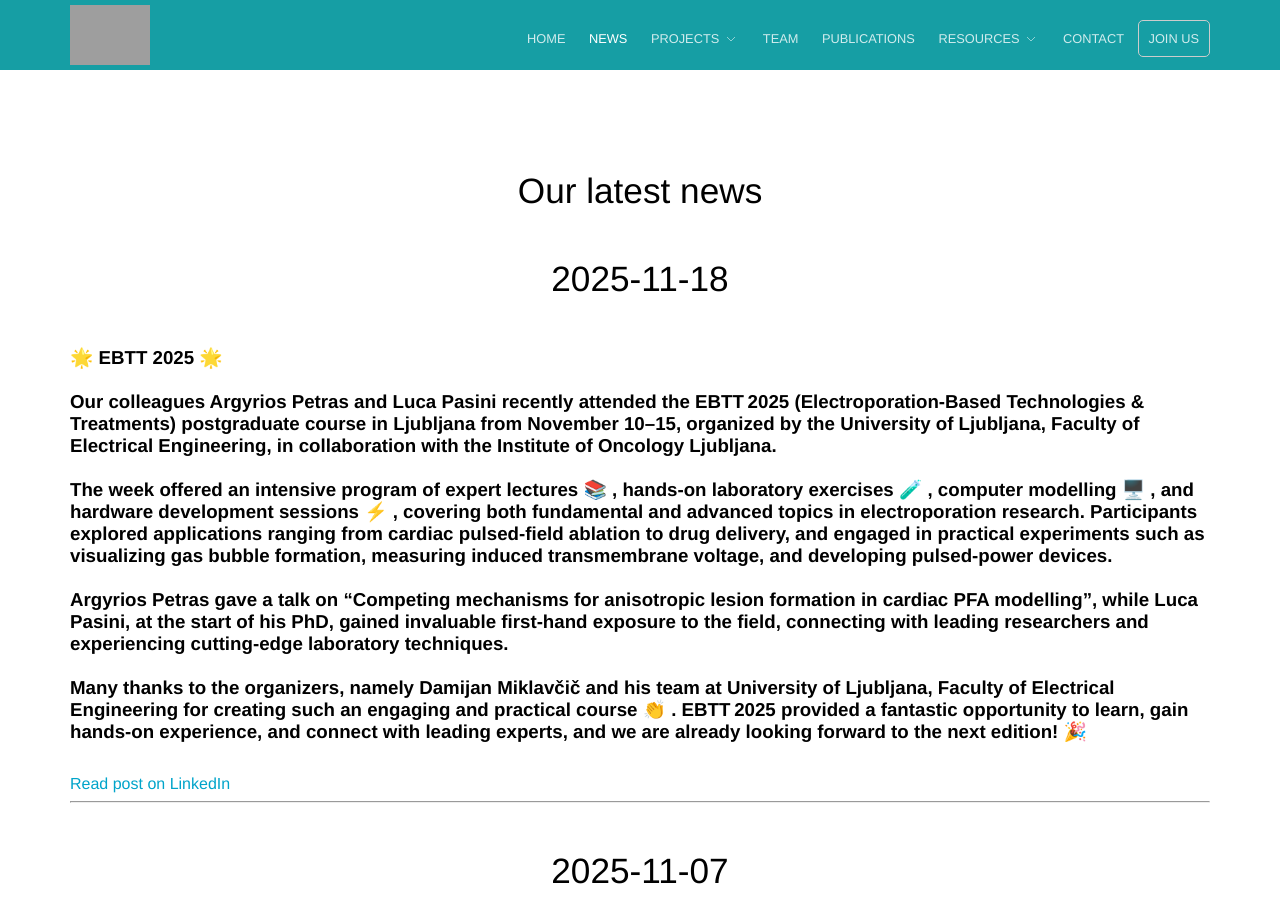
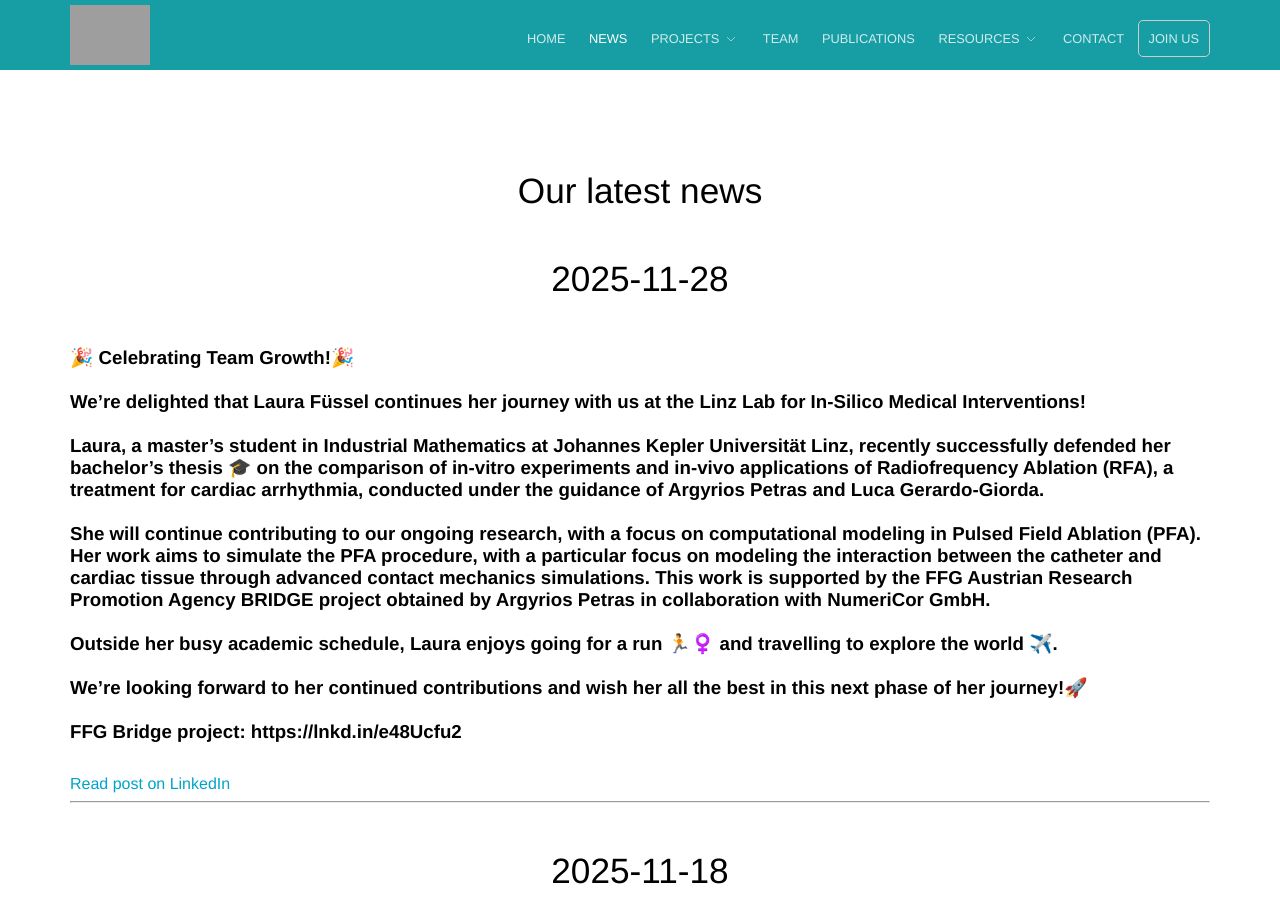
Before and after one commit to linzlabinsilmed/linzlabinsilmed.github.io, a Jekyll site: the page built from news.html, in a window 1280 px wide and 900 px high. Built offline with Jekyll 4.4.1, drawn with Linux system fonts in a browser that asks for light colours; some of the changed text lies outside the part shown; grey boxes are pictures that could not be loaded.

Commit message:
Update LinkedIn feed [auto]

```diff
--- a/_data/linkedin_feed.yml
+++ b/_data/linkedin_feed.yml
@@ -1,3 +1,39 @@
+- title: >-
+    🎉 Celebrating Team Growth!🎉
+
+
+    We’re delighted that Laura Füssel continues her journey with us at the Linz
+    Lab for In-Silico Medical Interventions!
+
+
+    Laura, a master’s student in Industrial Mathematics at Johannes Kepler
+    Universität Linz, recently successfully defended her bachelor’s thesis 🎓 on
+    the comparison of in-vitro experiments and in-vivo applications of
+    Radiofrequency Ablation (RFA), a treatment for cardiac
+    arrhythmia,  conducted under the guidance of Argyrios Petras and Luca
+    Gerardo-Giorda.
+
+
+    She will continue contributing to our ongoing research, with a focus on
+    computational modeling in Pulsed Field Ablation (PFA). Her work aims to
+    simulate the PFA procedure, with a particular focus on modeling the
+    interaction between the catheter and cardiac tissue through advanced contact
+    mechanics simulations. This work is supported by the FFG Austrian Research
+    Promotion Agency BRIDGE project obtained by Argyrios Petras in collaboration
+    with NumeriCor GmbH.
+
+
+    Outside her busy academic schedule, Laura enjoys going for a run 🏃♀️ and
+    travelling to explore the world ✈️.
+
+
+    We’re looking forward to her continued contributions and wish her all the
+    best in this next phase of her journey!🚀
+
+
+    FFG Bridge project: https://lnkd.in/e48Ucfu2
+  url: https://www.linkedin.com/posts/linz-lab-for-in-silico-medical-interventions_celebrating-team-growth-were-delighted-activity-7400103679468412928-3CjB
+  published: 2025-11-28
 - title: >-
     🌟 EBTT 2025 🌟
 
@@ -235,35 +271,3 @@
     MiGEM project: https://lnkd.in/eb_BrpM6
   url: https://www.linkedin.com/posts/linz-lab-for-in-silico-medical-interventions_iccb-2025-our-colleagues-argyrios-petras-activity-7375840035905957888-mRXb
   published: 2025-09-22
-- title: >-
-    🌟ICCB 2025🌟
-
-
-    Our colleagues Argyrios Petras and Minha Anees Msc represented our group at
-    the XI International Conference on Computational Bioengineering (ICCB 2025),
-    held from September 8–10 in Rome. This event was hosted by the Università
-    Campus Bio-Medico di Roma and focused on advances in the modelling of
-    physiological systems.
-
-
-     🔹 Argyrios Petras chaired two sessions on digital twins for cardiac
-    interventional procedures, which featured 8 insightful talks. He also
-    presented on behalf of Nicolás Alejandro Barnafi Wittwer their collaborative
-    work on poroelastic media.
-
-
-    🔹 Minha Anees Msc shared part of her PhD research on sex-based anatomical
-    differences in pulmonary vein isolation.
-
-
-    🔹  Federica Bianconi from Università Campus Bio-Medico di Roma presented
-    her joint work with our lab on computational modelling of laser-induced
-    heating in cardiac tissue.
-
-
-    A big thank you to the organisers, especially conference chair Prof. Alessio
-    Gizzi and Federica Bianconi, Anna Crispino and Lorenzo Zoboli from the local
-    organising committee, for hosting such an inspiring and well-organised
-    event! 🙌
-  url: https://www.linkedin.com/posts/linz-lab-for-in-silico-medical-interventions_pfa-computermodels-ffg-activity-7354118209932775425-bmrs
-  published: 2025-07-24
```
